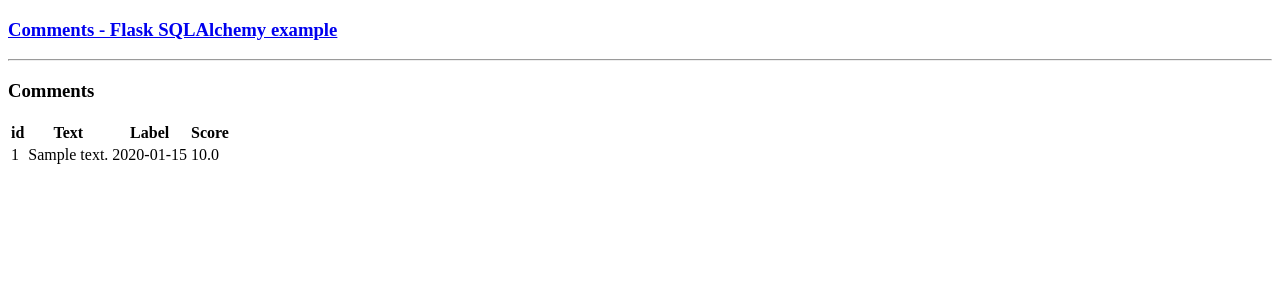
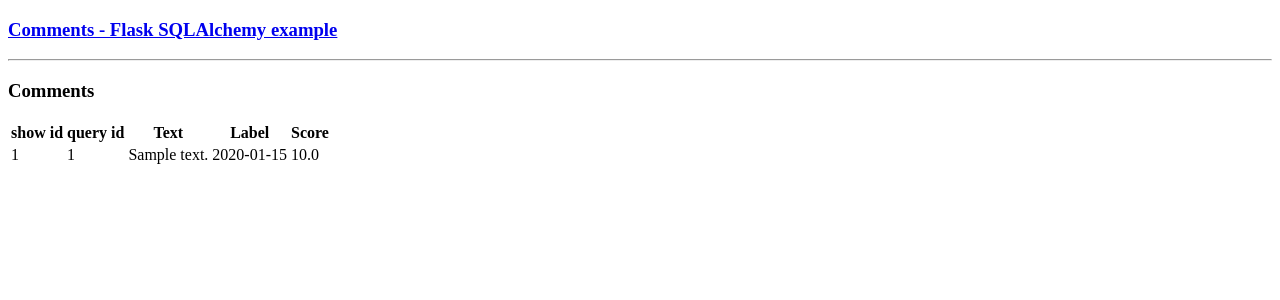
Before and after one commit to jaycee14/tv_sentiment, a Flask app: page /show_comments in a window 1280 px wide. Shown: the top 300 px of the page. Run offline with Flask 2, Linux system fonts and the light colour scheme; tables that the repository leaves empty hold one stand-in row (values such as "Sample post"); parts of the project's set-up code (start-up, migrations or seed data) failed here and were passed over; some libraries are stand-ins or nearby versions.

Commit message:
working with query table, can now get sequential twitter views

```diff
--- a/app_server/app.py
+++ b/app_server/app.py
@@ -1,31 +1,21 @@
 # standard imports
-import json
 import os
-import uuid
-import io
-import time
-import random
+
 import requests
+from flask import Flask, render_template, jsonify, redirect, url_for
+from sqlalchemy import func
 
-# third party imports
-# import psycopg2
-# from psycopg2 import sql
-# import sqlalchemy
-# from sqlalchemy import create_engine
-import pandas as pd
-
-from flask import Flask, render_template, jsonify, redirect, url_for
-# from flask_sqlalchemy import SQLAlchemy
-from db_models import db, Shows, Comments
+from db_models import db, Shows, Comments, Queries
 from twitter_model import Twitter_Retrieve
 
 db_name = os.environ['POSTGRES_DB']
 db_user = os.environ['POSTGRES_USER']
 db_password = os.environ['POSTGRES_PASSWORD']
-host_addr = "database:5432"
+# host_addr = "database:5432"
+host_addr = os.environ['DB_HOST']
 
-# ml_addr = "ml_server:8008"
-ml_addr = "192.168.1.135:8008"
+#ml_addr = "ml_server:8008"
+ml_addr = "192.168.1.151:8008"
 
 app = Flask(__name__)
 
@@ -36,6 +26,8 @@ app.config['SQLALCHEMY_TRACK_MODIFICATIONS'] = False
 
 # db = SQLAlchemy(app)
 db.init_app(app)
+
+# db.create_all()
 
 twitter = Twitter_Retrieve()
 
@@ -53,8 +45,14 @@ def show_comments():
 @app.route('/add')
 def add():
     show = Shows('daybreak', 'netflix', True)
+
     db.session.add(show)
     db.session.commit()
+
+    query = Queries(show.id, -1, 'daybreak netflix')
+    db.session.add(query)
+    db.session.commit()
+
     return render_template('show_all.html', shows=Shows.query.all())
 
 
@@ -73,25 +71,49 @@ def run_model():
     # get shows
     shows = Shows.query.filter_by(active=True).all()
 
-    for show in shows:
-        # query twitter
-        results = twitter.search(f'{show.name} {show.service}')
+    show_list = [show.id for show in shows]
 
+    # get last ids for shows, need latest
+    queries = db.session.query(Queries.show_id, Queries.last_extract_id, Queries.query_string,
+                               func.max(Queries.query_date).label('query_date')) \
+        .group_by(Queries.show_id, Queries.last_extract_id, Queries.query_string)  # \
+    # .filter_by(Queries.show_id._in(show_list))
+
+    temp_put = []
+
+    for query in queries:
+        temp_put.append([query.show_id, query.last_extract_id, query.query_string, query.query_date])
+
+        # query twitter using the latest since_id
+        results, last_id = twitter.search(query.query_string, since_id=query.last_extract_id)
+
+        # record this new twitter query
+        new_query = Queries(query.show_id, last_id, query.query_string)
+        db.session.add(new_query)
+        db.session.commit()
+        new_query_id = new_query.id
+        #
         # run results through model
         for res in results:
             display_res = {}
             response = requests.post(url, json={"text": res}).json()
-            comments.append(Comments(show.id, res, response['label'], response['score']))
-
+            comments.append(
+                Comments(query.show_id, res, response['label'], response['score'], response['model'], new_query_id))
+    #
     db.session.add_all(comments)
     db.session.commit()
 
     # store results and messages
     return redirect(url_for('show_comments'))
 
+    # return jsonify(temp_put)
 
-if __name__ == '__main__':
-    print("running my app")
-    # db.drop_all()
-    # db.create_all()
-    app.run(debug=True, host='0.0.0.0', port=80)
+
+print("running my app")
+app.run(debug=True, host='0.0.0.0', port=80)
+
+# if __name__ == '__main__':
+#     print("running my app")
+#     # db.drop_all()
+#
+#     app.run(debug=True, host='0.0.0.0', port=80)
--- a/app_server/templates/show_comments.html
+++ b/app_server/templates/show_comments.html
@@ -17,7 +17,8 @@
       <table>
          <thead>
             <tr>
-               <th>id</th>
+               <th>show id</th>
+               <th>query id</th>
                <th>Text</th>
                <th>Label</th>
                 <th>Score</th>
@@ -28,6 +29,7 @@
             {% for comment in comments %}
                <tr>
                   <td>{{ comment.show_id }}</td>
+                  <td>{{ comment.query_id }}</td>
                   <td>{{ comment.comment_text }}</td>
                   <td>{{ comment.sentiment_label }}</td>
                    <td>{{ comment.sentiment_score }}</td>
--- a/docker-compose.yml
+++ b/docker-compose.yml
@@ -26,6 +26,6 @@ services: #the containers in the network
 #    restart: always
 #    command:
 
-volumes:
-  postgres_data:
-  app_server:
+#volumes:
+#  postgres_data:
+#  app_server:
--- a/ml_server/api.py
+++ b/ml_server/api.py
@@ -31,7 +31,7 @@ def predict():
 
     # this is the real deal
     cat, ten, score = model.predict(text)
-    return jsonify({'label': cat.__str__(), 'score': score[ten].item()})
+    return jsonify({'label': cat.__str__(), 'score': score[ten].item(), 'model': 'fastai'})
 
     # this is a test reply until docker compose catches up with cuda
-    #return jsonify(('Test', 42))
+    # return jsonify(('Test', 42))
```
Also changed, not shown: app_server/db_models.py (+21 -5 lines), app_server/twitter_model.py (+5 -4 lines), 2 other files.
